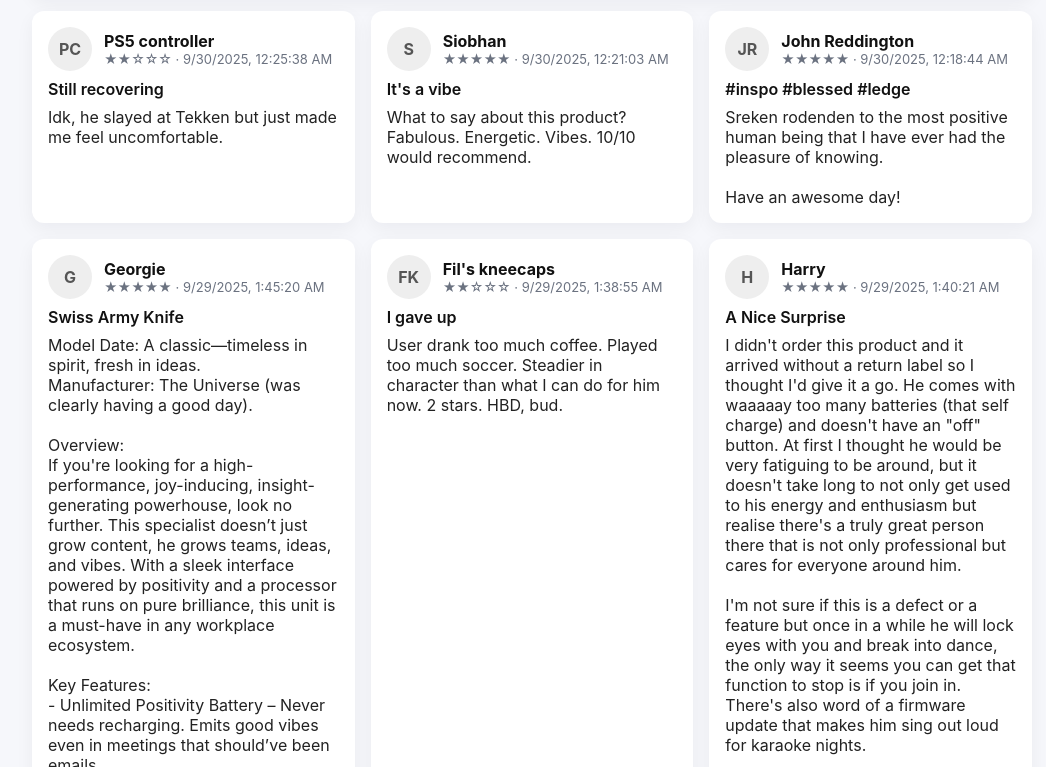
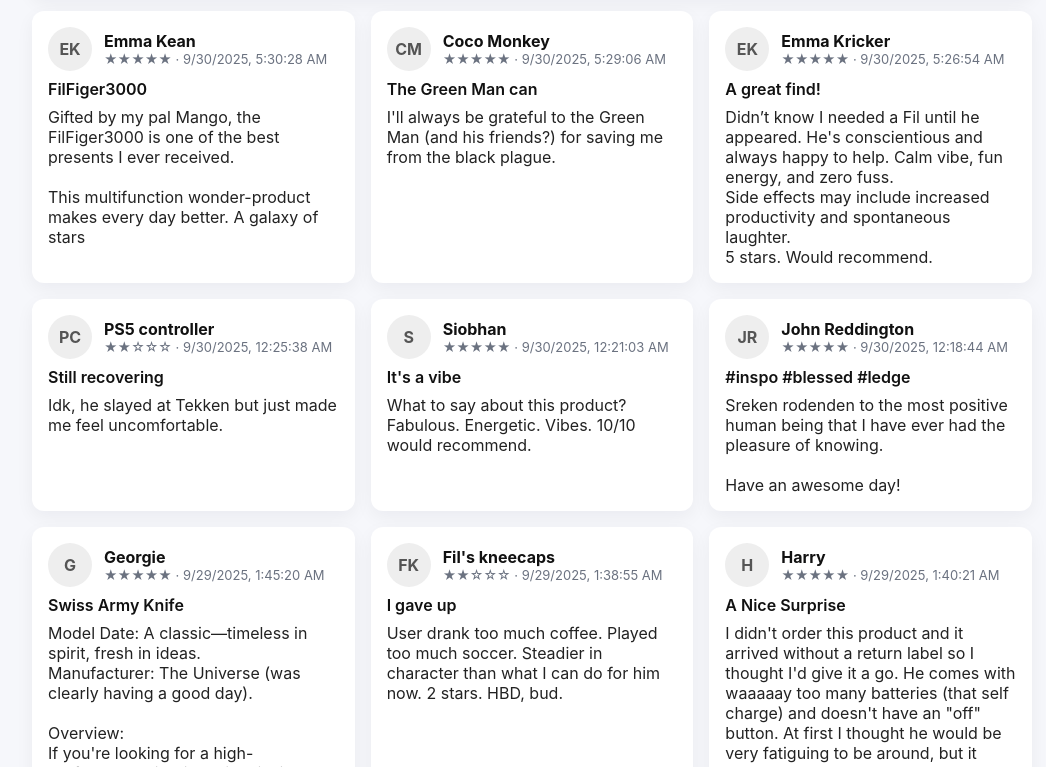
Before and after one commit to karylestrella-thf/birthday-card, a plain HTML site: page index.html in a window 1280 px wide. Shown: the part 296-1063 px from the top of the page, without its empty margins (108-1154 px from the left). Drawn offline with Linux system fonts and the light colour scheme.

Commit message:
Update index.html

```diff
--- a/index.html
+++ b/index.html
@@ -132,7 +132,7 @@
 
   // ⬇️ PASTE YOUR REVIEWS ARRAY HERE
   const seedReviews = [
-   {
+  {
     "id": "sxxdlt8",
     "rating": 5,
     "name": "Karyl",
@@ -145,7 +145,7 @@
     "rating": 5,
     "name": "Miriam",
     "title": "Corporate lingo bingo bongo king",
-    "message": "FK was delivered in a timely manner. It's \n\n- Punctual \n- Knowledgeable \n- Multilingual: A+ in corporate-speak \n\nI am pleased to advise this product has well out-lasted it's initial warranty and in fact seems to be getting stronger and more tethered to the team with each passing day! \n\nCan I give more than 5 stars?",
+    "message": "FK was delivered in a timely mannor. It's \n\n- Punctual \n- Knowledgeable \n- Multilingual: A+ in corporate-speak \n\nI am pleased to advise this product has well out-lasted it's initial warranty and in fact seems to be getting stronger and more tethered to the team with each passing day! \n\nCan I give more than 5 stars?",
     "date": "2025-09-22T23:50:16.920Z"
   },
   {
@@ -235,6 +235,30 @@
     "title": "Still recovering",
     "message": "Idk, he slayed at Tekken but just made me feel uncomfortable.",
     "date": "2025-09-30T00:25:38.585Z"
+  },
+  {
+    "id": "a3pmxit",
+    "rating": 5,
+    "name": "Emma Kricker",
+    "title": "A great find!",
+    "message": "Didn’t know I needed a Fil until he appeared. He's conscientious and always happy to help. Calm vibe, fun energy, and zero fuss.\nSide effects may include increased productivity and spontaneous laughter. \n5 stars. Would recommend.",
+    "date": "2025-09-30T05:26:54.713Z"
+  },
+  {
+    "id": "stijb7f",
+    "rating": 5,
+    "name": "Coco Monkey",
+    "title": "The Green Man can",
+    "message": "I'll always be grateful to the Green Man (and his friends?) for saving me from the black plague.",
+    "date": "2025-09-30T05:29:06.609Z"
+  },
+  {
+    "id": "thx8bn7",
+    "rating": 5,
+    "name": "Emma Kean",
+    "title": "FilFiger3000",
+    "message": "Gifted by my pal Mango, the FilFiger3000 is one of the best presents I ever received.\n\nThis multifunction wonder-product makes every day better. A galaxy of stars",
+    "date": "2025-09-30T05:30:28.524Z"
   }
 ];  // e.g. [{"id":"abc","rating":5,"name":"Sam",...}]
 
```
